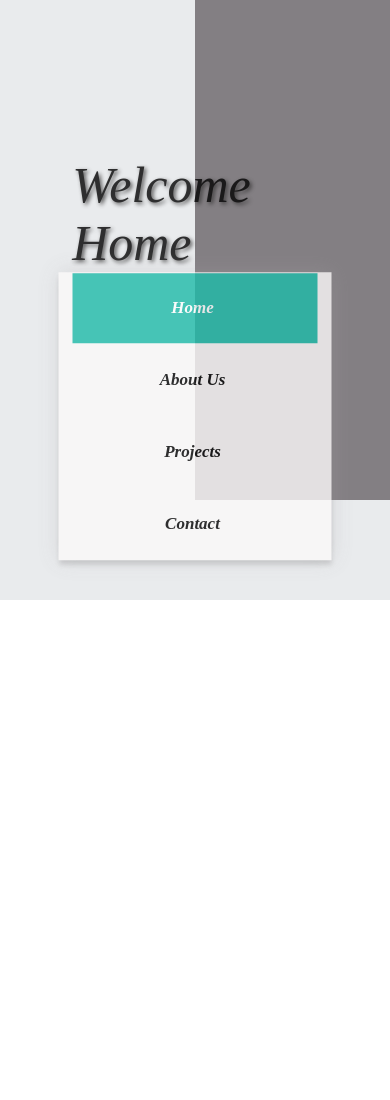
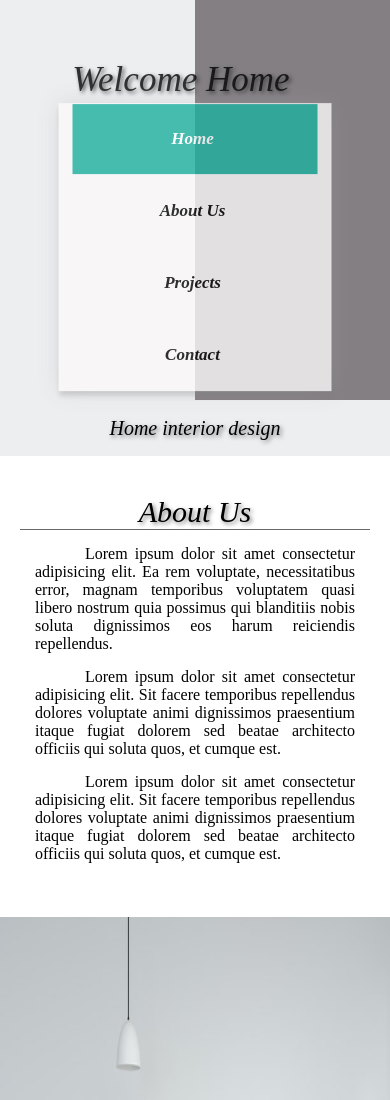
Before and after one commit to Morarescu-Veaceslav/mini-site, a plain HTML site: page index.html in a window 390 px wide. Shown: the top 1100 px of the page. Before the commit the page ends 844 px from the top, so only its background shows below. Drawn offline with Linux system fonts and the light colour scheme.

Commit message:
add about us

```diff
--- a/css/style.css
+++ b/css/style.css
@@ -1,18 +1,19 @@
 html, body{
     min-height: 100%;
     margin: 0 auto;
+    background-color: rgb(236, 238, 240);
 }
 
+/* nav content */
 #nav_container{
     display: flex;
     height: 600px;
-    background-color: rgb(233, 235, 237);
 }
 
 #nav_content{
     width: 100%;
     height: 500px;
-    background-color: rgb(233, 235, 237);
+    background-color: rgb(236, 238, 240);
 }
 
 #nav_img{
@@ -24,14 +25,13 @@ html, body{
    background-size: 100% 100%;
    background-position: center;
 
-
 }
 
 nav{
     position: absolute;
     display: flex;
     flex-wrap: wrap;
-    top: 40%;
+    top: 30%;
     left: 50%;
     transform: translate(-50%, -50%);
     z-index: 1;
@@ -45,9 +45,17 @@ nav>h1{
   font-size: 50px;
   font-weight: normal;
   font-style: italic;
-  margin-bottom:0%;
+  margin-bottom:0;
   margin-left: 5%;
   text-shadow: 2px 2px 4px #2f2e2e;
+}
+
+#logo{
+    text-align: center;
+    font-size: 30px;
+    font-weight: normal;
+    font-style: italic;
+    text-shadow: 2px 2px 4px #777575;
 }
 
 nav ul{
@@ -73,7 +81,7 @@ nav ul li{
 
 nav ul li:hover,
 #selected{
-    background-color: rgb(30, 187, 169);
+    background-color: rgb(29, 176, 159);
 
 }
 
@@ -90,3 +98,90 @@ nav ul li a{
     font-size: 17px;
 
 }
+
+/* About Content */
+
+#about_container{
+    background-color: white;
+    display: flex;
+    height: 500px;
+}
+
+#about_img{
+   width: 100%;
+   height: 500px;
+   margin-top:10%;
+   background-image: url("../img/about.jpg");
+   background-repeat: no-repeat;
+   background-size: 100% 100%;
+   background-position: center;
+}
+
+#about_content{
+    width: 100%;
+    height: auto;
+    margin-top:10%;
+    background-color: white;
+}
+
+#about_content>h1{
+    text-align: center;
+    font-size: 30px;
+    font-weight: normal;
+    font-style: italic;
+    text-shadow: 2px 2px 4px #777575;
+    border-bottom: 1px solid #696868;
+    margin:0px 20px;
+}
+
+#about_content>p{
+    text-align: justify;
+    text-justify: inter-word;
+    font-weight: normal;
+    text-indent: 50px;
+    margin:15px 35px;
+}
+
+
+
+
+@media only screen and (max-width: 600px) {
+    #nav_container{
+        height: 400px;
+    }
+    #nav_content{
+        height: auto;
+    }
+    #nav_img{
+        width: 100%;
+        height: auto;
+        background-size: 100% 100%;
+        background-size: cover;
+        background-position: center;
+    }
+
+    nav>h1{
+        font-size: 35px;
+        margin-bottom:1%;
+        margin-left: 0 auto;
+    }
+
+    nav{
+        top: 25%;
+        width: 70%;
+    }
+
+    #logo{
+        font-size: 20px;
+    }
+
+    #about_container{
+        display: flex;
+        flex-direction: column-reverse;
+       height: 100%;
+    }
+    #about_img{
+        width: 100%;
+     }
+
+  }
--- a/index.html
+++ b/index.html
@@ -21,5 +21,30 @@
       </nav>
       <div id="nav_img"></div>
     </div>
+    <h2 id="logo">Home interior design</h2>
+    <div id="about_container">
+      <div id="about_img"></div>
+      <div id="about_content">
+        <h1>About Us</h1>
+        <p>
+          Lorem ipsum dolor sit amet consectetur adipisicing elit. Ea rem
+          voluptate, necessitatibus error, magnam temporibus voluptatem quasi
+          libero nostrum quia possimus qui blanditiis nobis soluta dignissimos
+          eos harum reiciendis repellendus.
+        </p>
+        <p>
+          Lorem ipsum dolor sit amet consectetur adipisicing elit. Sit facere
+          temporibus repellendus dolores voluptate animi dignissimos praesentium
+          itaque fugiat dolorem sed beatae architecto officiis qui soluta quos,
+          et cumque est.
+        </p>
+        <p>
+          Lorem ipsum dolor sit amet consectetur adipisicing elit. Sit facere
+          temporibus repellendus dolores voluptate animi dignissimos praesentium
+          itaque fugiat dolorem sed beatae architecto officiis qui soluta quos,
+          et cumque est.
+        </p>
+      </div>
+    </div>
   </body>
 </html>
```
Also changed, not shown: img/about.jpg (added).
